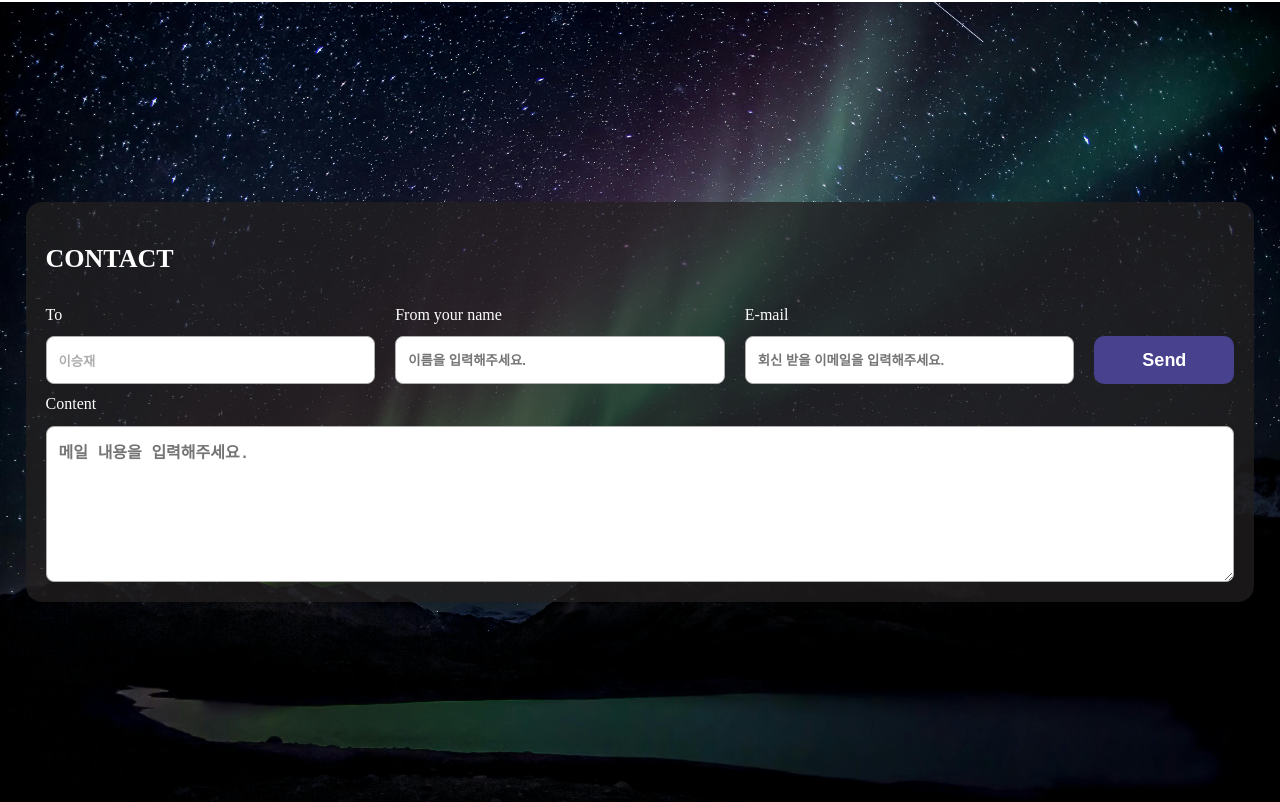
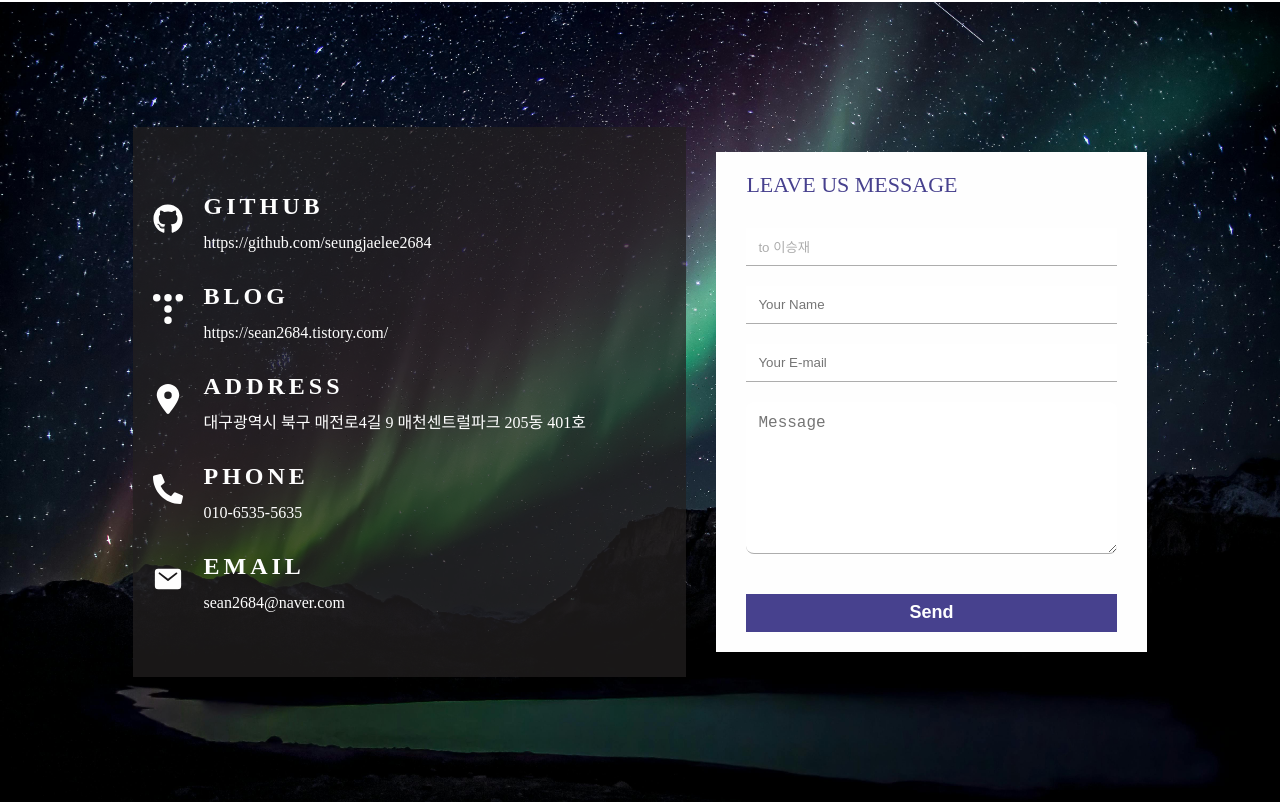
Before and after one commit to seungjaelee2684/seungjae-portfolio, a React (Create React App) app: page /website in a window 1280 px wide. Shown: the part 2458-3260 px from the top of the page. Built offline with nearby package versions, Linux system fonts and the light colour scheme; no server answers; a web font is replaced by a local one.

Commit message:
<Feat: Contact Us 컴포넌트 기능 구현>

```diff
--- a/src/components/SitePage/Contact.tsx
+++ b/src/components/SitePage/Contact.tsx
@@ -3,12 +3,31 @@ import styled from 'styled-components';
 import emailjs from '@emailjs/browser';
 import Background2 from '../../assets/images/backgroundWeb.jpg';
 import { MainBackground } from '../../pages/SitePage';
+import { FaLocationDot } from "react-icons/fa6";
+import { FaPhoneAlt } from "react-icons/fa";
+import { IoMail } from "react-icons/io5";
+import { FaGithub } from "react-icons/fa";
+import { SiTistory } from "react-icons/si";
 
 const Contact = () => {
 
+    type contactInfoType = {
+        title: string,
+        content: string,
+        icon: React.ReactNode,
+        link: boolean
+    };
+
+    const contactInfo: contactInfoType[] = [
+        { title: "GITHUB", content: "https://github.com/seungjaelee2684", icon: <FaGithub />, link: true },
+        { title: "BLOG", content: "https://sean2684.tistory.com/", icon: <SiTistory />, link: true },
+        { title: "ADDRESS", content: "대구광역시 북구 매전로4길 9 매천센트럴파크 205동 401호", icon: <FaLocationDot />, link: false },
+        { title: "PHONE", content: "010-6535-5635", icon: <FaPhoneAlt />, link: false },
+        { title: "EMAIL", content: "sean2684@naver.com", icon: <IoMail />, link: false }
+    ];
+
     const form = useRef<HTMLFormElement>(null);
     const publicKey = process.env.REACT_APP_EMAILJS_PUBLIC_KEY;
-    console.log(publicKey);
 
     const [inputValue, setInputValue] = useState<any>({
         to_name: "이승재",
@@ -46,91 +65,112 @@ const Contact = () => {
 
     return (
         <MainBackground id="contact" src={Background2}>
+            <ContactContainer>
+                <ContactInfoContainer>
+                    {contactInfo?.map((item: contactInfoType, index: number) => {
+                        return (
+                            <LaneContainer key={index}>
+                                <Icon>
+                                    {item.icon}
+                                </Icon>
+                                <TextWrapper>
+                                    <StrongText>
+                                        {item.title}
+                                    </StrongText>
+                                    {(item.link)
+                                        ? <LinkText onClick={() => window.open(item.content)}>
+                                            {item.content}
+                                        </LinkText>
+                                        : <Text>
+                                            {item.content}
+                                        </Text>}
+                                </TextWrapper>
+                            </LaneContainer>
+                        )
+                    })}
+                </ContactInfoContainer>
                 <FormContainer id="contact" ref={form} onSubmit={sendEmail}>
-                <Title>CONTACT</Title>
-                <FirstContainer>
-                    <Wrapper>
-                        <Label>To</Label>
+                    <Title>LEAVE US MESSAGE</Title>
                     <DefaultInput
                         name='to_name'
-                            value={to_name}
+                        value="to 이승재"
                         onChange={(e: any) => e.preventDefault()}
                     />
-                    </Wrapper>
-                    <Wrapper>
-                        <Label>From your name</Label>
                     <ShortInput
                         name='from_name'
                         value={from_name}
-                            placeholder="이름을 입력해주세요."
+                        placeholder="Your Name"
                         autoComplete='off'
                         onChange={onChangeHandler}
                     />
-                    </Wrapper>
-                    <Wrapper>
-                        <Label>E-mail</Label>
                     <ShortInput
                         type='email'
                         name='from_email'
                         value={from_email}
-                            placeholder="회신 받을 이메일을 입력해주세요."
+                        placeholder="Your E-mail"
                         autoComplete='off'
                         onChange={onChangeHandler}
                     />
-                    </Wrapper>
-                    <Button type='submit' value="Send" />
-                </FirstContainer>
-                <Wrapper style={{ width: "100%", height: "100%" }}>
-                    <Label>Content</Label>
                     <ContentInput
                         name='message'
                         value={message}
-                        placeholder="메일 내용을 입력해주세요."
+                        placeholder="Message"
                         autoComplete='off'
                         onChange={onChangeHandler}
                     />
-                </Wrapper>
+                    <Button type='submit' value="Send" />
                 </FormContainer>
+            </ContactContainer>
         </MainBackground>
     )
 };
 
-const FormContainer = styled.form`
+const ContactContainer = styled.section`
     width: 1320px;
-    height: 400px;
-    border-radius: 16px;
-    background-color: #222020bc;
-    box-sizing: border-box;
     display: flex;
-    flex-direction: column;
     justify-content: center;
-    align-items: start;
-    gap: 10px;
-    padding: 20px;
+    align-items: center;
+    gap: 30px;
 
     @media screen and (max-width: 1320px) {
         width: 96%;
     };
-`;
-
-const Title = styled.h1`
-    font-size: 26px;
-    line-height: normal;
-`;
-
-const FirstContainer = styled.div`
-    width: 100%;
-    display: flex;
-    justify-content: start;
-    align-items: end;
-    gap: 20px;
 
     @media screen and (max-width: 836px) {
         flex-direction: column;
-    }
+    };
 `;
 
-const Wrapper = styled.div`
+const ContactInfoContainer = styled.div`
+    width: 45%;
+    height: 550px;
+    display: flex;
+    flex-direction: column;
+    justify-content: center;
+    align-items: center;
+    background-color: #222020bc;
+    padding: 20px;
+    gap: 30px;
+    box-sizing: border-box;
+
+    @media screen and (max-width: 836px) {
+        width: 100%;
+    };
+`;
+
+const LaneContainer = styled.div`
+    width: 100%;
+    display: flex;
+    justify-content: center;
+    align-items: center;
+    gap: 20px;
+`;
+
+const Icon = styled.div`
+    font-size: 30px;
+`;
+
+const TextWrapper = styled.div`
     width: 100%;
     display: flex;
     flex-direction: column;
@@ -139,20 +179,68 @@ const Wrapper = styled.div`
     gap: 12px;
 `;
 
-const Label = styled.label`
+const StrongText = styled.strong`
+    font-size: 24px;
+    text-align: start;
+    line-height: 120%;
+    letter-spacing: 4px;
+`;
+
+const LinkText = styled.a`
     font-size: 16px;
+    font-weight: 400;
+    text-align: start;
     line-height: 120%;
+    cursor: pointer;
+
+    &:hover {
+        border-bottom: 1px solid;
+    }
+`;
+
+const Text = styled.div`
+    font-size: 16px;
+    font-weight: 400;
+    text-align: start;
+    line-height: 120%;
+`;
+
+const FormContainer = styled.form`
+    width: 35%;
+    height: 500px;
+    background-color: #FEFEFE;
+    box-sizing: border-box;
+    display: flex;
+    flex-direction: column;
+    justify-content: center;
+    align-items: start;
+    gap: 20px;
+    padding: 20px 30px;
+    color: #222020;
+
+    @media screen and (max-width: 836px) {
+        width: 100%;
+    };
+`;
+
+const Title = styled.label`
+    font-size: 22px;
+    line-height: normal;
+    margin-bottom: 10px;
+    color: #47418e;
 `;
 
 const DefaultInput = styled.input`
     outline: none;
     box-sizing: border-box;
     padding: 12px;
-    border: 1px solid #ADADAD;
-    border-radius: 8px;
+    border-top: none;
+    border-left: none;
+    border-right: none;
+    border-bottom: 1px solid #ADADAD;
     width: 100%;
-    height: 48px;
-    font-weight: 600;
+    height: 38px;
+    font-weight: 400;
     width: 100%;
     color: #ADADAD;
     cursor: default;
@@ -162,18 +250,20 @@ const ShortInput = styled.input`
     outline: none;
     box-sizing: border-box;
     padding: 12px;
-    border: 1px solid #ADADAD;
-    border-radius: 8px;
+    border-top: none;
+    border-left: none;
+    border-right: none;
+    border-bottom: 1px solid #ADADAD;
     width: 100%;
-    height: 48px;
-    font-weight: 600;
+    height: 38px;
+    font-weight: 400;
 
     &:hover {
-        border: 1px solid #2186addc;
+        border-bottom: 1px solid #2186addc;
     }
 
     &:active {
-        border: 1px solid #2186addc;
+        border-bottom: 1px solid #2186addc;
     }
 `;
 
@@ -185,21 +275,25 @@ const ContentInput = styled.textarea`
     padding: 12px;
     border: 1px solid #ADADAD;
     border-radius: 8px;
-    font-weight: 600;
+    font-weight: 400;
     font-size: 16px;
+    border-top: none;
+    border-left: none;
+    border-right: none;
+    border-bottom: 1px solid #ADADAD;
 `;
 
 const Button = styled.input`
-    min-width: 140px;
-    height: 48px;
+    min-width: 100%;
+    min-height: 38px;
     border: none;
     outline: none;
-    border-radius: 10px;
     background-color: #47418e;
     color: #FEFEFE;
     font-size: 18px;
     font-weight: 700;
     line-height: 120%;
+    margin-top: 20px;
     cursor: pointer;
 `;
 
```
Lines whose indentation alone changed are shown as unchanged.
